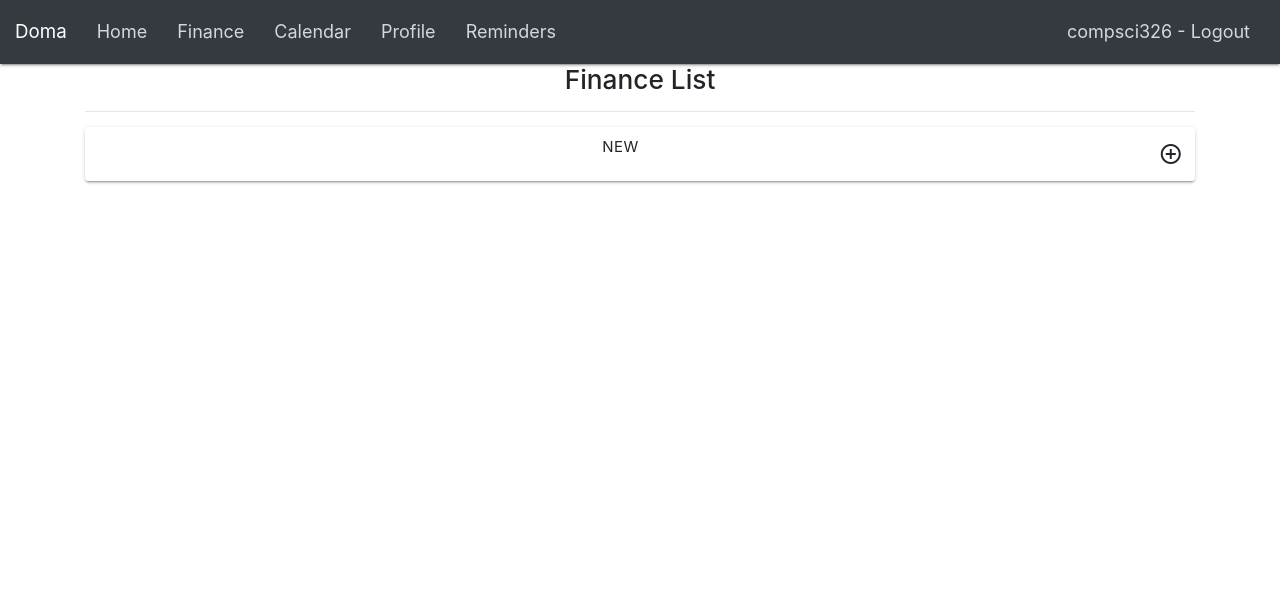
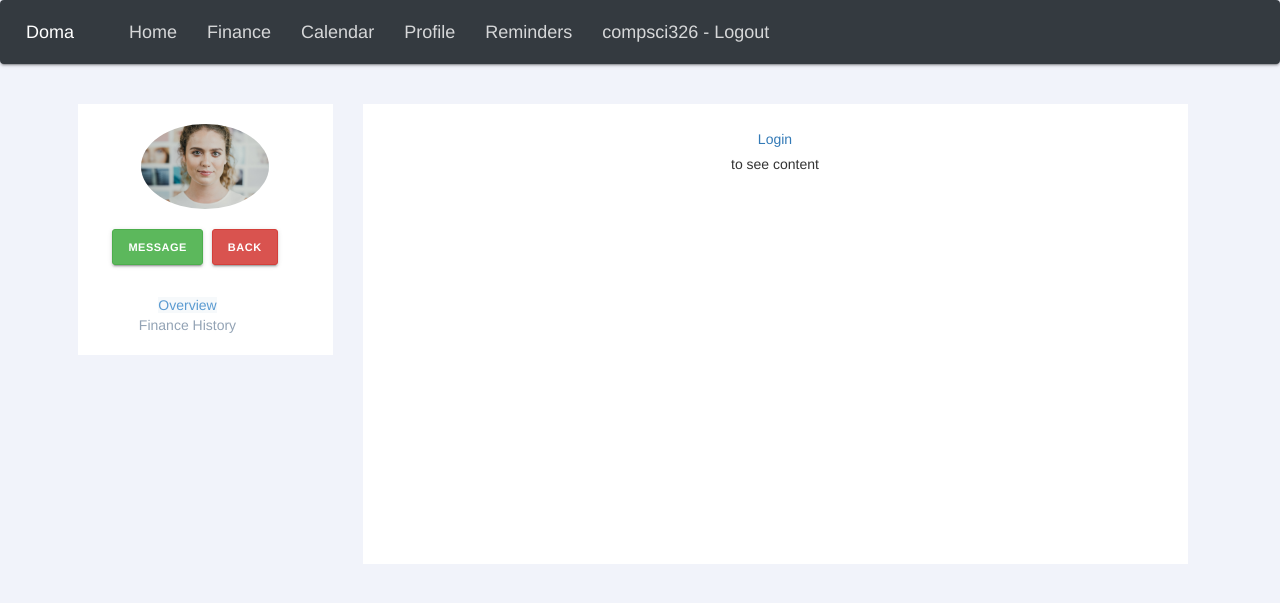
Before and after one commit to onocy/clean-slate, a Django app: page /doma/finance/ in a window 1280 px wide. Shown: the top 603 px of the page. Run offline with Django 3.2, Linux system fonts and the light colour scheme; a user stored in the database is signed in; data that the repository does not hold is empty; some libraries are stand-ins or nearby versions.

Commit message:
Removed unnecessary project files, added static img directory w/ example, adjusted permissions for anon user.

```diff
--- a/cleanslate/cleanslate/settings.py
+++ b/cleanslate/cleanslate/settings.py
@@ -119,5 +119,6 @@ USE_TZ = True
 # https://docs.djangoproject.com/en/1.11/howto/static-files/
 
 STATIC_URL = '/static/'
-
+STATIC_ROOT = '/static/'
+LOGIN_URL = '/doma/login'
 LOGIN_REDIRECT_URL = '/doma/profile'
--- a/cleanslate/cleanslate/urls.py
+++ b/cleanslate/cleanslate/urls.py
@@ -22,9 +22,9 @@ from django.conf.urls.static import static
 from doma.views import home, profile, calendar, reminders, finance
 
 urlpatterns = [
+    url(r'^$', home, name='doma'),
     url(r'^admin/', admin.site.urls),
     url(r'^doma/$', home, name='doma'),
-    url(r'^$', home, name='doma'),
     url(r'^doma/profile/$', profile, name='profile'),
     url(r'^doma/reminders/$', reminders, name='reminder'),
     url(r'^doma/finance/$', finance, name='finance'),
@@ -34,13 +34,3 @@ urlpatterns = [
 urlpatterns += [
     url(r'^doma/', include('django.contrib.auth.urls')),
 ]
-
-
-# urlpatterns += [
-#         url(r'^home/', include('cleanslate.urls')),
-# ]
-#
-# urlpatterns += [
-#         url(r'^$', RedirectView.as_view(url='/doma/', permanent=True)),
-# ]
-# urlpatterns += static(settings.STATIC_URL, document_root=settings.STATIC_ROOT)
--- a/cleanslate/doma/templates/base.html
+++ b/cleanslate/doma/templates/base.html
@@ -10,7 +10,7 @@
     <link href="https://fonts.googleapis.com/icon?family=Material+Icons" rel="stylesheet">
     <link rel="stylesheet" href="https://maxcdn.bootstrapcdn.com/bootstrap/4.0.0-beta.2/css/bootstrap.min.css" integrity="sha384-PsH8R72JQ3SOdhVi3uxftmaW6Vc51MKb0q5P2rRUpPvrszuE4W1povHYgTpBfshb" crossorigin="anonymous">
     <link rel="stylesheet" href="https://cdnjs.cloudflare.com/ajax/libs/materialize/0.100.2/css/materialize.min.css">
-    <link href="https://bootswatch.com/darkly/bootstrap.min.css" rel="stylesheet">
+  <link href="https://maxcdn.bootstrapcdn.com/bootswatch/3.3.7/darkly/bootstrap.min.css" rel="stylesheet" integrity="sha384-S7YMK1xjUjSpEnF4P8hPUcgjXYLZKK3fQW1j5ObLSl787II9p8RO9XUGehRmKsxd" crossorigin="anonymous">
     {% block extra_head_before %}{% endblock %}
     {% load static %}
     <link href="{% static 'css/base.css' %}" rel="stylesheet">
--- a/cleanslate/doma/templates/profile.html
+++ b/cleanslate/doma/templates/profile.html
@@ -14,7 +14,8 @@
 			<div class="profile-sidebar">
 				<!-- SIDEBAR USERPIC -->
 				<div class="profile-userpic">
-					<img src="http://lorempixel.com/100/100/people/9/" class="img-responsive" alt="">
+					{% load static %}
+					<img src="{% static 'img/face.jpg' %}" class="img-responsive" alt="">
 				</div>
 				<!-- END SIDEBAR USERPIC -->
 				<!-- SIDEBAR USER TITLE -->
@@ -37,7 +38,7 @@
 				<!-- SIDEBAR BUTTONS -->
 				<div class="profile-userbuttons">
 					<button type="button" class="btn btn-success btn-sm">Message</button>
-					<button type="button" onclick="goBack()" class="btn btn-danger btn-sm">Back</button>
+					<button type="button" onclick="goBack()" class="btn btn-danger btn-sm text-center">Back</button>
 				</div>
 				<!-- END SIDEBAR BUTTONS -->
 				<!-- SIDEBAR MENU -->
@@ -59,8 +60,13 @@
 			</div>
 		</div>
 		<div class="col-md-9">
+
 			  	<div class="profile-content">
-			  {{ bio }}
+					{% if bio %}
+					  <p style = "color: black">{{ bio }}<p>
+					{% else %}
+					<p> <a class="nav-link" href="{% url 'login' %}">Login</a> to see content</p>
+					{% endif %}
 			  	</div>
 		</div>
 	</div>
--- a/cleanslate/doma/views.py
+++ b/cleanslate/doma/views.py
@@ -1,3 +1,5 @@
+from django.contrib.auth.decorators import login_required
+from django.contrib.auth.mixins import LoginRequiredMixin
 from django.shortcuts import render
 
 # Create your views here.
@@ -72,6 +74,7 @@ def profile(request):
     )
 
 
+@login_required
 def calendar(request):
     """
     View function for Calendar
@@ -85,7 +88,8 @@ def calendar(request):
     )
 
 
-def reminders(request):
+@login_required
+def reminders(LoginRequiredMixin, request):
     """
     View function for reminders (Later- not a separate page)
     """
@@ -97,21 +101,23 @@ def reminders(request):
     return render(
         request,
         'reminders_list.html',
-        context={'events': events, 'transactions':transactions, 'chores':chores}
+        context={
+                'events': events,
+                'transactions':transactions,
+                'chores':chores
+            }
     )
 
-
+@login_required
 def finance(request):
     """
     View function for reminders (Later- not a separate page)
     """
-
     finance = Transaction.objects.all()
-
-
-
     return render(
         request,
-        'finance_list.html',
-        context={'transactions': finance}
+        'profile.html',
+            context={
+                'transactions': finance
+            }
     )
```
Also changed, not shown: cleanslate/db.sqlite3, cleanslate/doma/static/img/face.jpg (added). Lines whose indentation alone changed are shown as unchanged.
